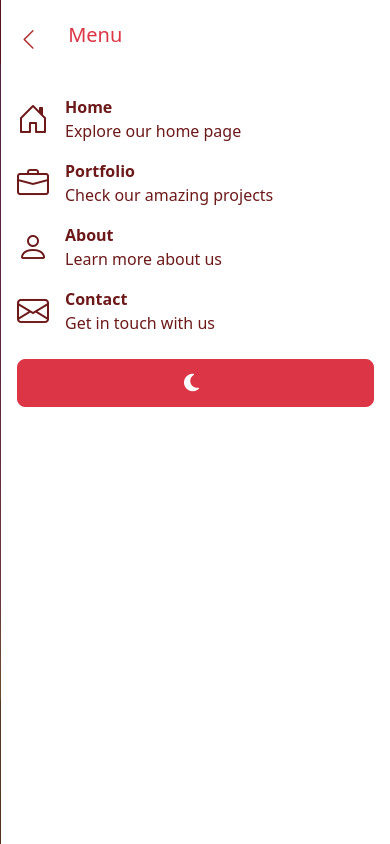
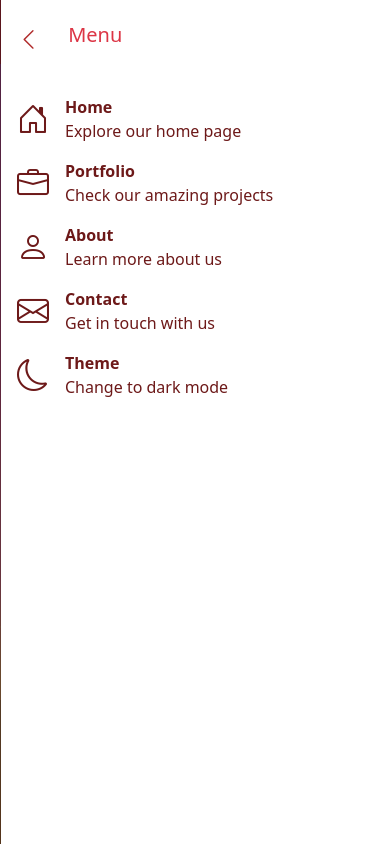
Before and after one commit to alexisdegraeve/ganeshasiteofficial, an Angular app in the folder ganeshawebsite/: page / in a window 390 px wide. Both pictures are taken after a click on the button "Toggle navigation". Built offline with nearby package versions, Linux system fonts and the light colour scheme; a web font is replaced by a local one.

Commit message:
change header

```diff
--- a/ganeshawebsite/src/app/shared/header/header.component.html
+++ b/ganeshawebsite/src/app/shared/header/header.component.html
@@ -38,11 +38,16 @@
                         </div>
                     </a>
 
+                    <a class="nav-link mb-3 d-flex align-items-center" (click)="switchTheme()">
+                        <i class="bi icon-menu" [ngClass]="!darkTheme ? 'bi-moon' : 'bi-sun' "></i>
+                        <div>
+                            <div class="fw-bold ">Theme</div>
+                            <div>{{ !darkTheme ? 'Change to dark mode' : 'Change to light mode' }} </div>
+                        </div>
+                    </a>
+
                 </div>
-                <!-- Bouton avec icône et texte pour le mode dark/light -->
-                <button type="button" class="mt-2 ms-auto btn btn-lg w-100" [ngClass]="!darkTheme ? 'btn-danger' : 'btn-link-warning border-0'" (click)="switchTheme()">
-                  <i class="fa-solid me-2" [ngClass]="!darkTheme ? 'fa-moon' : 'fa-sun'"></i>
-              </button>
+
             </div>
         </div>
     </div>
```
